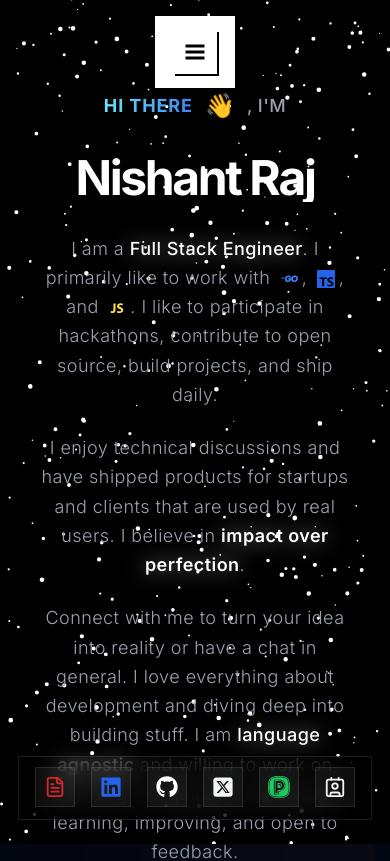
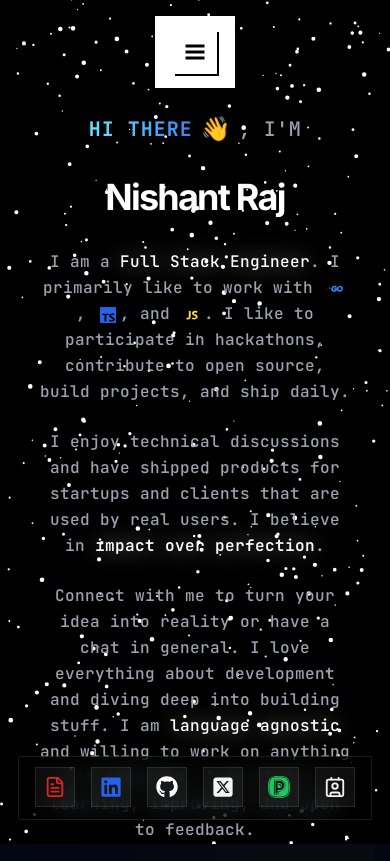
Before and after one commit to dawgdevv/portfolio, a React (Vite) app: page / in a window 390 px wide. Shown: the top 861 px of the page. Built offline with nearby package versions, Linux system fonts and the light colour scheme.

Commit message:
feat: update Hero component styles for improved responsiveness and typography

```diff
--- a/src/components/Hero.jsx
+++ b/src/components/Hero.jsx
@@ -37,9 +37,9 @@ const Hero = () => {
               type: "spring",
               bounce: 0.5,
             }}
-            className="flex items-center justify-center gap-3 mb-4"
+            className="flex flex-wrap items-center justify-center gap-2 md:gap-4 mb-4 font-mono"
           >
-            <span className="text-lg md:text-xl font-bold bg-gradient-to-r from-cyan-300 to-blue-500 bg-clip-text text-transparent uppercase tracking-wider">
+            <span className="text-xl md:text-2xl font-bold bg-gradient-to-r from-cyan-300 to-blue-500 bg-clip-text text-transparent uppercase tracking-wider">
               Hi there
             </span>
             <motion.span
@@ -53,16 +53,16 @@ const Hero = () => {
                 repeatDelay: 1,
                 ease: "easeInOut",
               }}
-              className="text-2xl origin-bottom-right cursor-default"
+              className="text-2xl md:text-3xl origin-bottom-right cursor-default"
             >
               👋
             </motion.span>
-            <span className="text-lg md:text-xl text-gray-400 font-medium tracking-wide uppercase">
+            <span className="text-xl md:text-2xl text-gray-400 font-medium tracking-wide uppercase">
               , I&apos;m
             </span>
           </motion.div>
 
-          <h1 className="text-5xl md:text-7xl lg:text-8xl font-bold tracking-tighter text-white mb-8 overflow-hidden">
+          <h1 className="text-4xl sm:text-6xl md:text-7xl lg:text-8xl font-bold tracking-tighter text-white mb-8 overflow-hidden break-words">
             {"Nishant Raj".split("").map((char, index) => (
               <motion.span
                 key={index}
@@ -90,7 +90,7 @@ const Hero = () => {
             initial={{ opacity: 0, y: 20 }}
             animate={{ opacity: 1, y: 0 }}
             transition={{ delay: 0.4, duration: 0.8 }}
-            className="text-lg md:text-xl lg:text-2xl text-gray-400 max-w-3xl mx-auto font-light leading-relaxed tracking-wide space-y-6"
+            className="text-base sm:text-lg md:text-xl lg:text-2xl text-gray-400 max-w-3xl mx-auto font-mono leading-relaxed tracking-wide space-y-6"
           >
             <p>
               I am a{" "}
```
